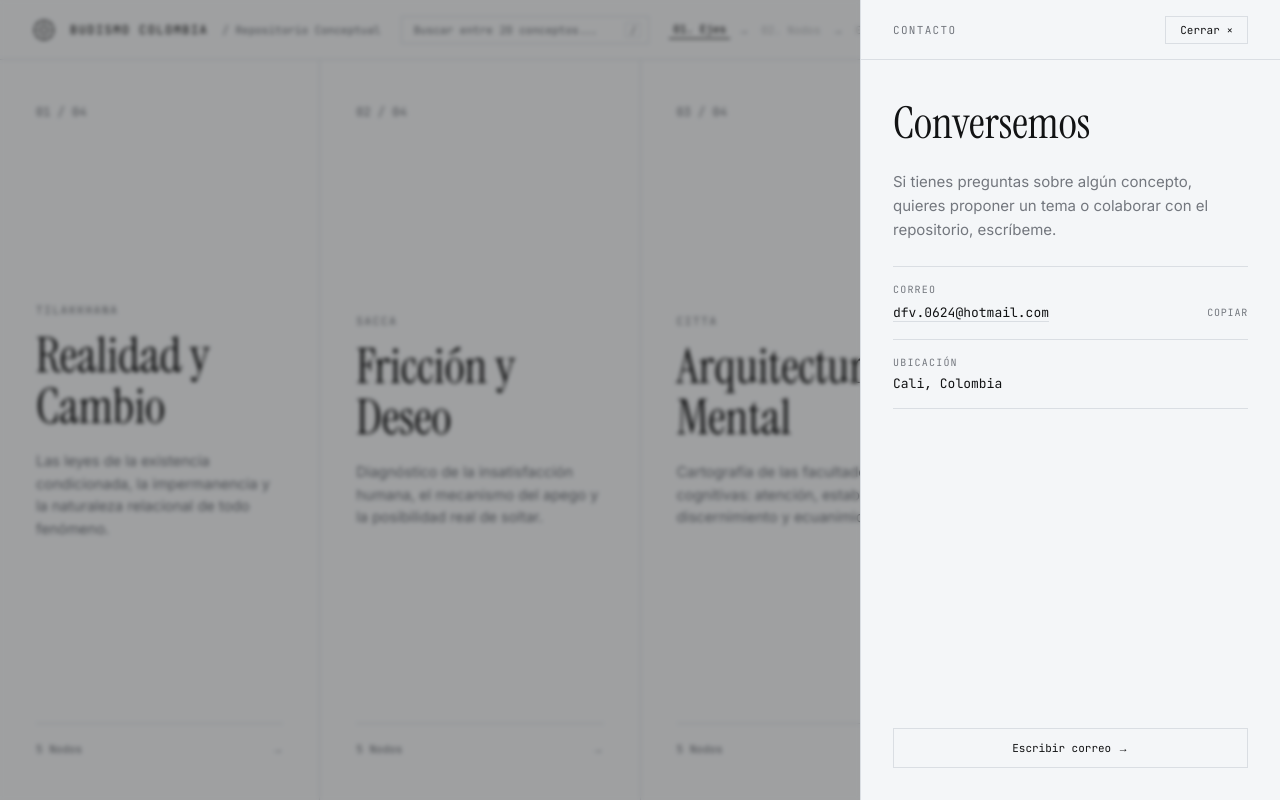
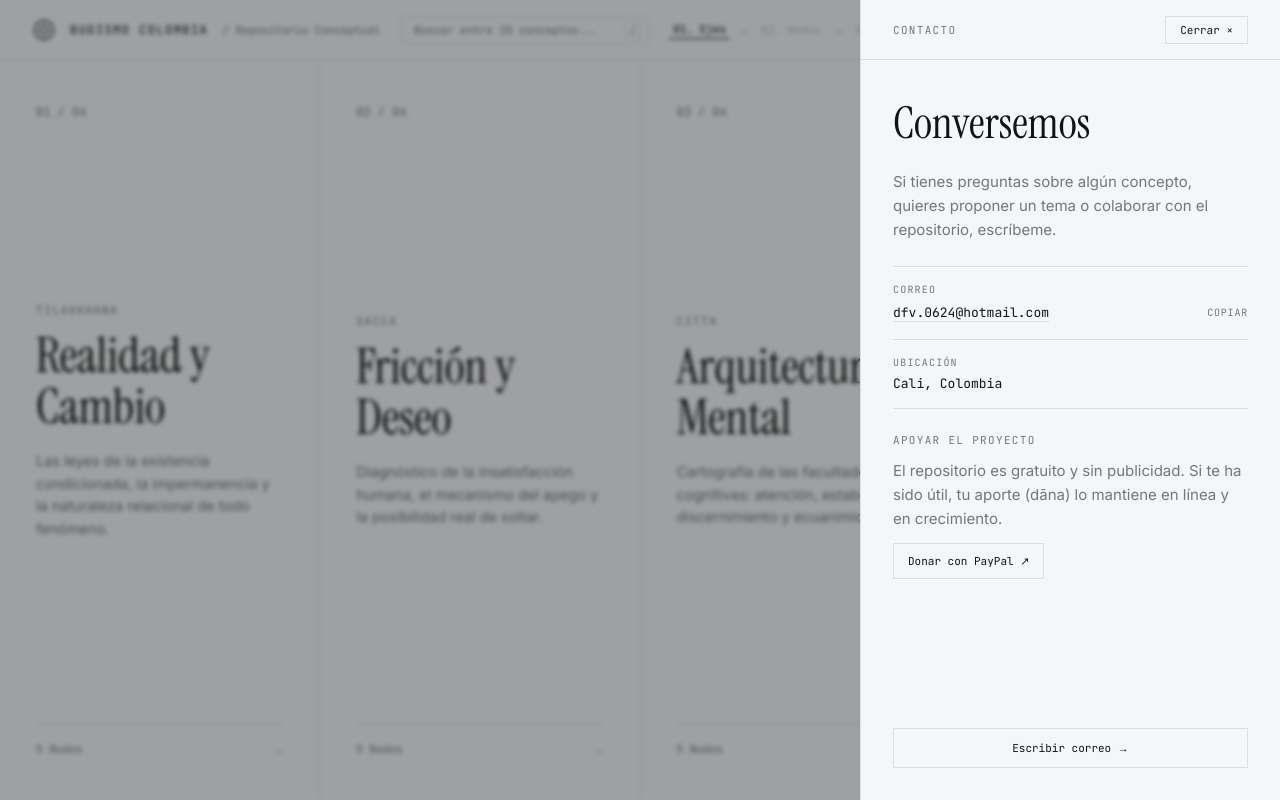
Before and after one commit to dfv0624/BudismoColombia, a Next.js app: page / in a window 1280 px wide. Both pictures are taken after a click on the button "Contacto". Built offline with nearby package versions, Linux system fonts and the light colour scheme.

Commit message:
Add PayPal donation button to contact panel

```diff
--- a/app/globals.css
+++ b/app/globals.css
@@ -368,6 +368,18 @@ header {
 
 .contact-copy:hover {
   color: var(--fg);
+}
+
+.contact-donate {
+  display: flex;
+  flex-direction: column;
+  align-items: flex-start;
+  gap: 12px;
+}
+
+.contact-donate-link {
+  text-decoration: none;
+  padding: 10px 14px;
 }
 
 .contact-cta {
--- a/components/contact-panel.tsx
+++ b/components/contact-panel.tsx
@@ -4,6 +4,8 @@ import { useEffect, useRef, useState } from "react"
 
 const CONTACT_EMAIL = "dfv.0624@hotmail.com"
 const CONTACT_LOCATION = "Cali, Colombia"
+const DONATE_URL =
+  "https://www.paypal.com/donate/?business=FYVXB644UKLKC&no_recurring=0&item_name=Repositorio+gratuito+para+estudiar+budismo+en+espa%C3%B1ol%2C+sin+publicidad.+Tu+aporte+mantiene+el+sitio+en+l%C3%ADnea+y+en+crecimiento.&currency_code=USD"
 
 type ContactPanelProps = {
   open: boolean
@@ -85,6 +87,24 @@ export function ContactPanel({ open, onClose }: ContactPanelProps) {
           </div>
         </dl>
 
+        <section className="contact-donate" aria-labelledby="donate-title">
+          <span id="donate-title" className="contact-label">
+            {"Apoyar el proyecto"}
+          </span>
+          <p className="contact-text">
+            {"El repositorio es gratuito y sin publicidad. Si te ha sido útil, tu aporte (dāna) lo mantiene en línea y en crecimiento."}
+          </p>
+          <a
+            href={DONATE_URL}
+            target="_blank"
+            rel="noopener noreferrer"
+            className="btn-minimal contact-donate-link"
+          >
+            {"Donar con PayPal ↗"}
+            <span className="sr-only">{" (se abre en una pestaña nueva)"}</span>
+          </a>
+        </section>
+
         <a href={`mailto:${CONTACT_EMAIL}`} className="btn-minimal contact-cta">
           {"Escribir correo →"}
         </a>
```
